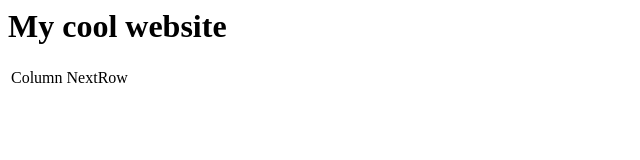
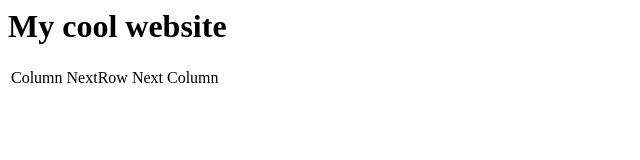
Before and after one commit to VedikaPrep/my-cool-website, a plain HTML site: page index.html in a window 1280 px wide. Shown: the whole page, without its empty margins (0-640 px from the left). Drawn offline with Linux system fonts and the light colour scheme.

Commit message:
Adding 3rd cell

```diff
--- a/index.html
+++ b/index.html
@@ -4,6 +4,7 @@
 		<table>
 			<td>Column</td>
 			<td>NextRow</td>
+			<td>Next Column</td>
 		</table>
 	</body>
 </html>
```
